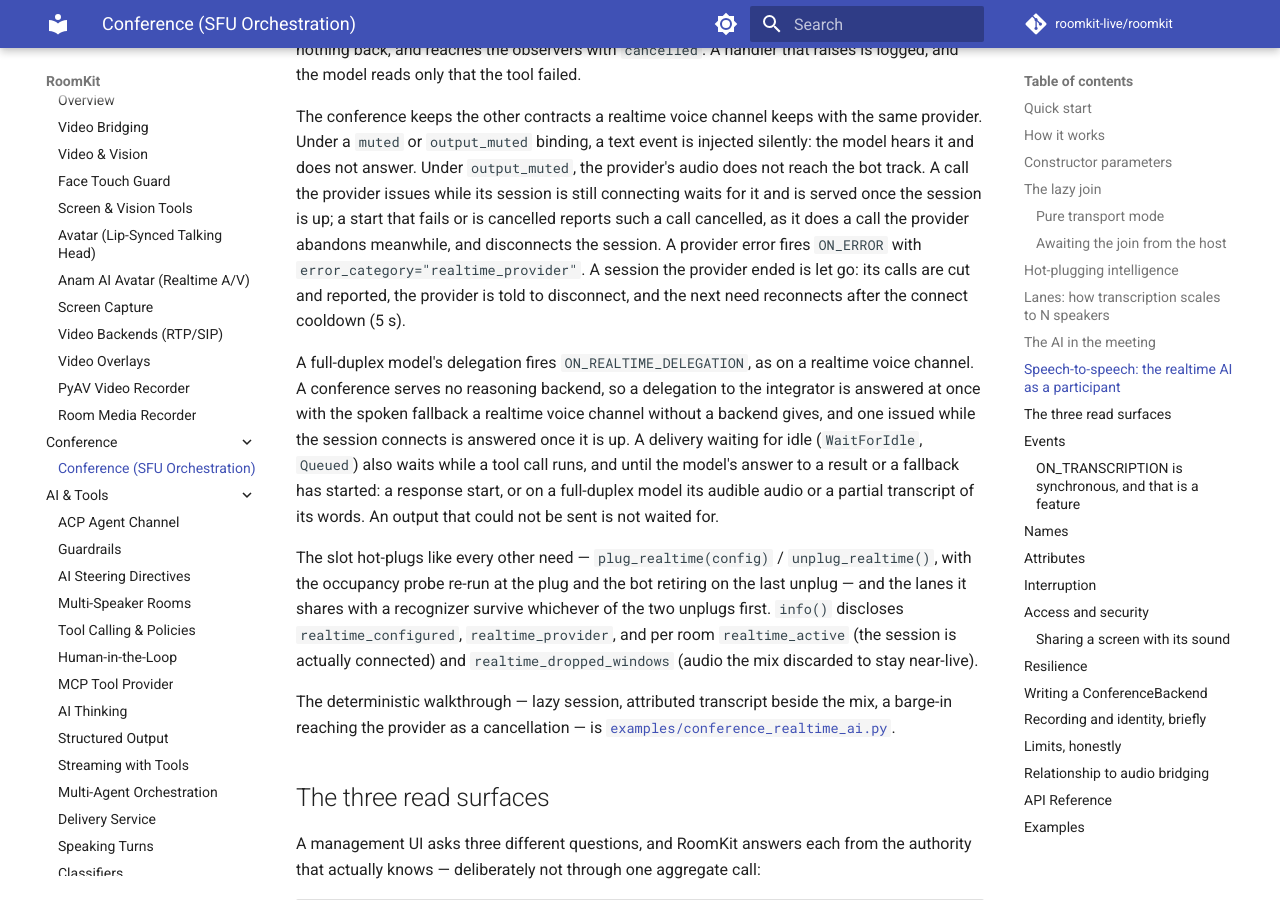
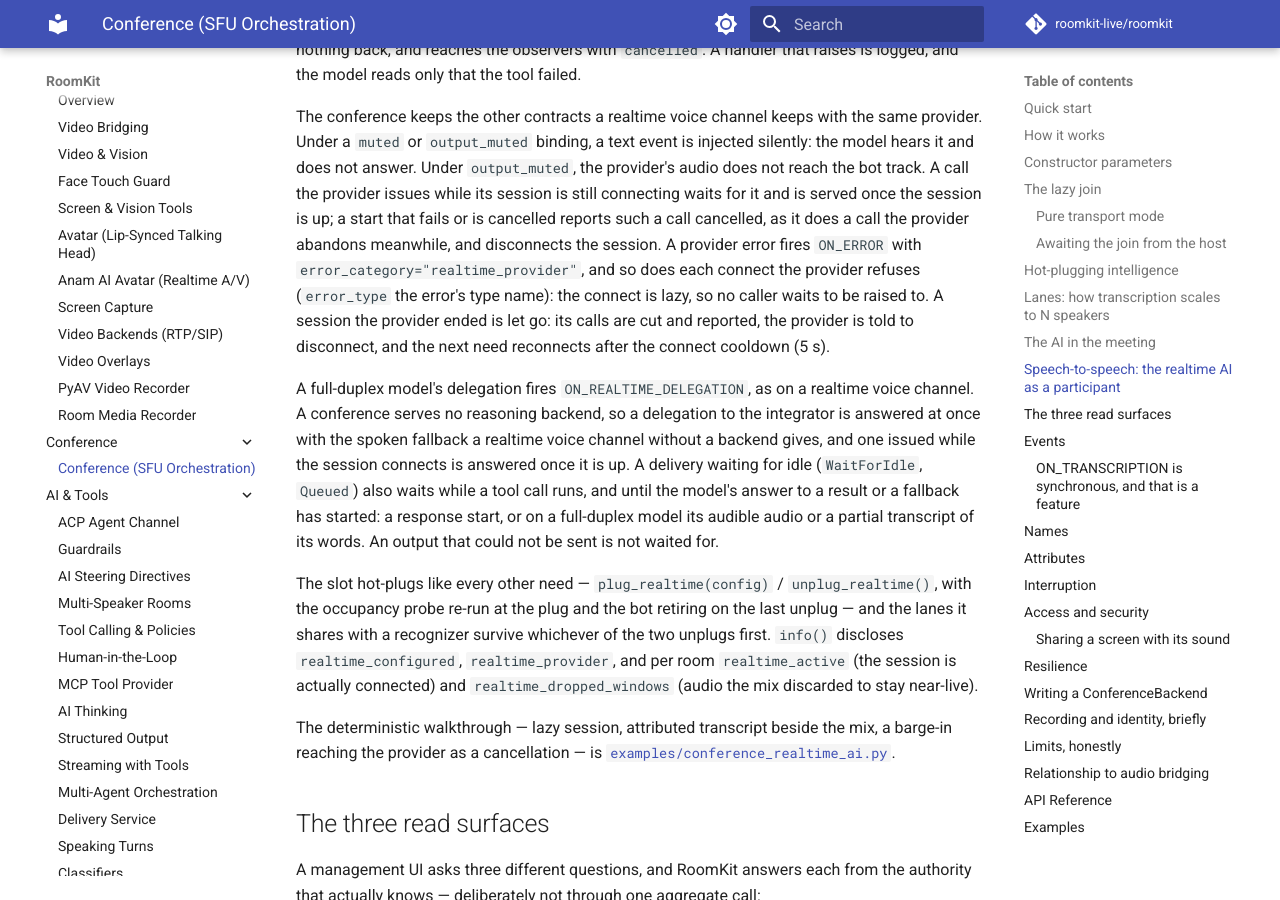
Before and after one commit to roomkit-live/roomkit-docs, an MkDocs documentation site: the page built from docs/guides/conference.md, in a window 1280 px wide and 900 px high, scrolled down 10143 px. Built offline with MkDocs 1.6.1 and Material for MkDocs 9.7.7, drawn with Linux system fonts in a browser that asks for light colours; comment, search, counter and statistics services are not loaded.

Commit message:
docs(conference): each connect the realtime provider refuses fires ON_ERROR (RMK-523)

```diff
--- a/docs/guides/conference.md
+++ b/docs/guides/conference.md
@@ -459,7 +459,9 @@ provider issues while its session is still connecting waits for it and is
 served once the session is up; a start that fails or is cancelled reports such
 a call cancelled, as it does a call the provider abandons meanwhile, and
 disconnects the session. A provider error fires `ON_ERROR` with
-`error_category="realtime_provider"`. A session the provider ended is let go:
+`error_category="realtime_provider"`, and so does each connect the provider
+refuses (`error_type` the error's type name): the connect is lazy, so no
+caller waits to be raised to. A session the provider ended is let go:
 its calls are cut and reported, the provider is told to disconnect, and the
 next need reconnects after the connect cooldown (5 s).
 
```
